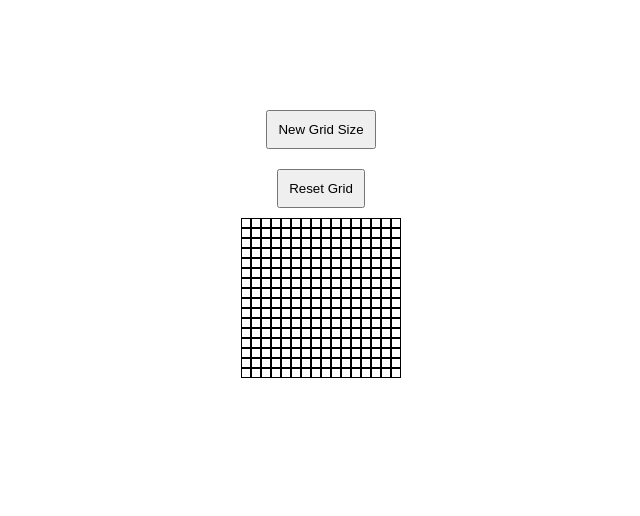
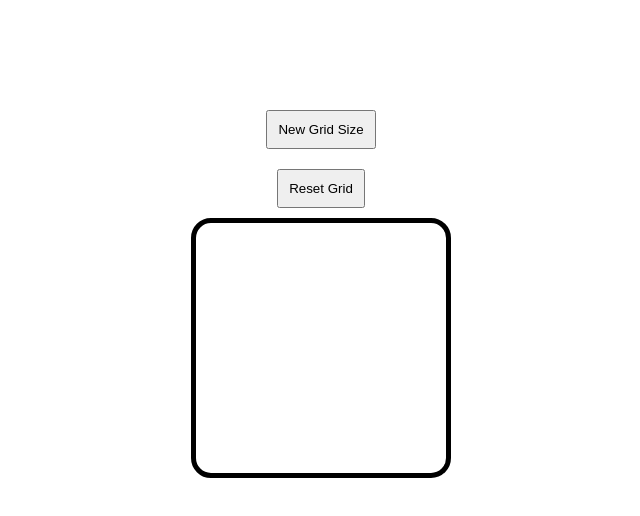
Before and after one commit to dbh133/etch-a-sketch, a plain HTML site: page index.html in a window 1280 px wide. Shown: the whole page, without its empty margins (319-959 px from the left). Drawn offline with Linux system fonts and the light colour scheme.

Commit message:
updated sources

```diff
--- a/css/styles.css
+++ b/css/styles.css
@@ -18,6 +18,11 @@ body {
 	justify-content: center;
 	align-items: center;
 	grid-auto-rows: 0px;
+	width: 250px;
+	height: 250px;
+	border: solid 5px;
+	border-radius: 20px;
+	overflow: hidden;
 }
 
 .container div {
--- a/index.html
+++ b/index.html
@@ -5,11 +5,8 @@
 		<meta http-equiv="X-UA-Compatible" content="IE=edge" />
 		<meta name="viewport" content="width=device-width, initial-scale=1.0" />
 		<title>Etch-A-Sketch</title>
-		<script
-			src="https://dbh133.github.io/scripts/etchasketch.js"
-			defer
-		></script>
-		<link rel="stylesheet" href="../css/styles.css" />
+		<script src="scripts/etchasketch.js" defer></script>
+		<link rel="stylesheet" href="css/styles.css" />
 	</head>
 	<body class="body">
 		<button class="size">New Grid Size</button>
--- a/scripts/etchasketch.js
+++ b/scripts/etchasketch.js
@@ -6,10 +6,9 @@ const resetBtn = document.querySelector('.reset');
 function createGrid(size = 16) {
 	for (let i = 0; i < size * size; i++) {
 		const grid = document.createElement('div');
-		grid.style.border = 'solid .5px';
 		container.appendChild(grid);
-		container.style.gridTemplateColumns = `repeat(${size}, 10px)`;
-		container.style.gridTemplateRows = `repeat(${size}, 10px`;
+		container.style.gridTemplateColumns = `repeat(${size}, 1fr)`;
+		container.style.gridTemplateRows = `repeat(${size}, 1fr`;
 	}
 }
 
```
